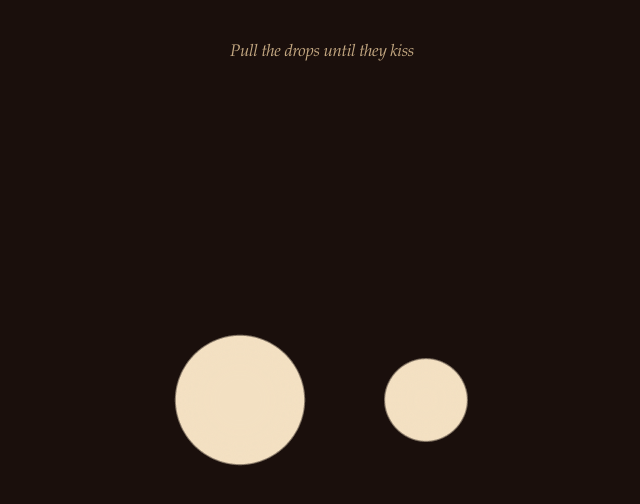
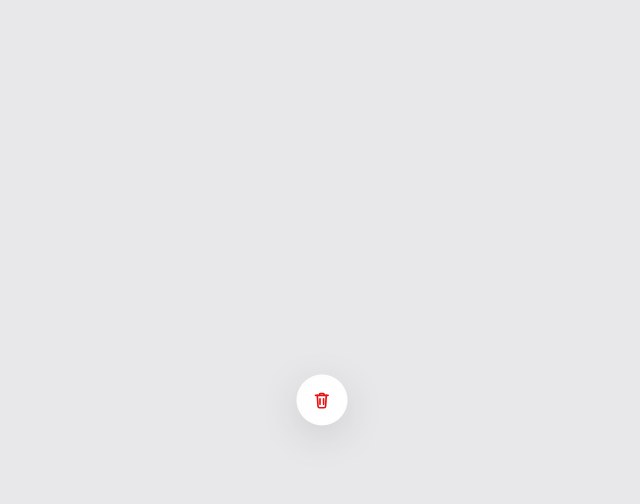
Before and after one commit to kaiser54/gooey-button, a React (Vite) app: page / in a window 1280 px wide. Shown: the top 504 px of the page, without its empty margins (318-958 px from the left). Built offline with nearby package versions, Linux system fonts and the light colour scheme.

Commit message:
Replace draggable blobs with a gooey delete confirm morph.
Clicking the trash control splits into Confirm and Cancel along a shared path, so the choice reads as coming from the same button.

```diff
--- a/index.html
+++ b/index.html
@@ -4,7 +4,7 @@
     <meta charset="UTF-8" />
     <link rel="icon" type="image/svg+xml" href="/favicon.svg" />
     <meta name="viewport" content="width=device-width, initial-scale=1.0" />
-    <meta name="theme-color" content="#1a0f0c" />
+    <meta name="theme-color" content="#e8e8ea" />
     <title>Gooey</title>
   </head>
   <body>
--- a/src/App.css
+++ b/src/App.css
@@ -3,24 +3,20 @@
   min-height: 100dvh;
   display: grid;
   place-items: center;
-  position: relative;
-  overflow: hidden;
   padding: env(safe-area-inset-top) env(safe-area-inset-right)
     env(safe-area-inset-bottom) env(safe-area-inset-left);
 }
 
-.hint {
+.sr-only {
   position: absolute;
-  top: max(2.5rem, calc(env(safe-area-inset-top) + 1.25rem));
-  margin: 0;
-  font-family: "Iowan Old Style", "Palatino Linotype", Palatino, Georgia, serif;
-  font-size: 1.05rem;
-  font-style: italic;
-  font-weight: 400;
-  letter-spacing: -0.02em;
-  text-wrap: balance;
-  color: #c4a882;
-  pointer-events: none;
+  width: 1px;
+  height: 1px;
+  padding: 0;
+  margin: -1px;
+  overflow: hidden;
+  clip: rect(0, 0, 0, 0);
+  white-space: nowrap;
+  border: 0;
 }
 
 .goo-defs {
@@ -30,63 +26,104 @@
   overflow: hidden;
 }
 
-.play {
-  width: min(92vw, 48rem);
-  height: min(72svh, 32rem);
-  border-radius: 2rem;
-}
-
-.play:focus-within {
-  outline: 2px solid #c4a882;
-  outline-offset: 6px;
+.cluster {
+  position: relative;
+  flex-shrink: 0;
+  height: 56px;
+  overflow: visible;
 }
 
 .gooey {
-  display: flex;
-  align-items: center;
-  justify-content: center;
-  gap: 4.5rem;
-  width: 100%;
-  height: 100%;
-  filter: url("#goo");
+  position: absolute;
+  inset: 0;
+  overflow: visible;
+  pointer-events: none;
+  filter: url("#goo") drop-shadow(0 10px 18px rgba(28, 28, 36, 0.12));
+}
+
+.gooey-flat {
+  filter: drop-shadow(0 10px 18px rgba(28, 28, 36, 0.12));
 }
 
 .blob {
-  appearance: none;
-  border: 0;
-  padding: 0;
-  margin: 0;
-  border-radius: 50%;
-  background: #f3e0c2;
-  cursor: grab;
-  touch-action: none;
-  user-select: none;
-  -webkit-user-select: none;
-  -webkit-tap-highlight-color: transparent;
+  position: absolute;
+  top: 0;
+  left: 0;
+  height: 56px;
+  border-radius: 999px;
+  background: #fff;
+  border: 1px solid rgba(0, 0, 0, 0.07);
+  transform-origin: center;
 }
 
-.blob:active {
-  cursor: grabbing;
+.blob-cancel,
+.hit-cancel {
+  transform-origin: left center;
 }
 
-.blob:focus {
+.hits {
+  position: absolute;
+  inset: 0;
+}
+
+.hit {
+  position: absolute;
+  top: 0;
+  left: 0;
+  height: 56px;
+  margin: 0;
+  padding: 0;
+  border: 0;
+  border-radius: 999px;
+  background: transparent;
+  cursor: pointer;
+  -webkit-tap-highlight-color: transparent;
+  font-family: -apple-system, BlinkMacSystemFont, "Segoe UI", sans-serif;
+  font-size: 1.0625rem;
+  font-weight: 700;
+  letter-spacing: -0.03em;
+  display: grid;
+  place-items: center;
+}
+
+.hit:focus {
   outline: none;
 }
 
-.blob:focus-visible {
-  outline: none;
+.hit:focus-visible {
+  outline: 2px solid #111;
+  outline-offset: 4px;
 }
 
-.blob-lg {
-  width: 8.5rem;
-  height: 8.5rem;
+.hit-content {
+  display: inline-flex;
+  align-items: center;
+  justify-content: center;
+  gap: 0.4rem;
+  pointer-events: none;
 }
 
-.blob-sm {
-  width: 5.75rem;
-  height: 5.75rem;
+.hit-delete,
+.hit-confirm {
+  color: #e81111;
 }
 
-body[data-dragging] .blob {
-  will-change: transform;
+.hit-cancel {
+  color: #111;
 }
+
+.trash-icon {
+  width: 1.35rem;
+  height: 1.35rem;
+  fill: none;
+  stroke: currentColor;
+  stroke-width: 1.85;
+  stroke-linecap: round;
+  stroke-linejoin: round;
+}
+
+@media (prefers-reduced-motion: reduce) {
+  .gooey {
+    filter: drop-shadow(0 10px 18px rgba(28, 28, 36, 0.12));
+  }
+}
--- a/src/App.tsx
+++ b/src/App.tsx
@@ -2,85 +2,112 @@ import {
   motion,
   useMotionValue,
   useReducedMotion,
-  type MotionValue,
+  useTransform,
+  type Transition,
 } from "motion/react"
-import { useRef, type KeyboardEvent, type RefObject } from "react"
+import { useEffect, useRef, useState } from "react"
 import "./App.css"
 
-const dragTransition = { bounceStiffness: 180, bounceDamping: 18 }
+const SIZE = 56
+const PILL_W = 156
+const GAP = 30
+const CLUSTER_OPEN = PILL_W * 2 + GAP
+const TARGET_X = PILL_W + GAP
+const IDLE_X = (CLUSTER_OPEN - SIZE) / 2
+const CANCEL_SCALE_FROM = 0.3
 
-function nudge(
-  event: KeyboardEvent<HTMLButtonElement>,
-  x: MotionValue<number>,
-  y: MotionValue<number>,
-  bounds: HTMLElement | null,
-) {
-  const step = event.shiftKey ? 24 : 10
-  const delta: Record<string, [number, number]> = {
-    ArrowLeft: [-step, 0],
-    ArrowRight: [step, 0],
-    ArrowUp: [0, -step],
-    ArrowDown: [0, step],
-  }
-  const next = delta[event.key]
-  if (!next || !bounds) return
-
-  event.preventDefault()
-
-  const area = bounds.getBoundingClientRect()
-  const blob = event.currentTarget.getBoundingClientRect()
-  const dx = Math.min(Math.max(next[0], area.left - blob.left), area.right - blob.right)
-  const dy = Math.min(Math.max(next[1], area.top - blob.top), area.bottom - blob.bottom)
-
-  x.set(x.get() + dx)
-  y.set(y.get() + dy)
+const springOpen: Transition = {
+  type: "spring",
+  duration: 1.5,
+  bounce: 0.4,
 }
 
-function Drop({
-  label,
-  size,
-  constraintsRef,
-  reduceMotion,
-}: {
-  label: string
-  size: "lg" | "sm"
-  constraintsRef: RefObject<HTMLDivElement | null>
-  reduceMotion: boolean | null
-}) {
-  const x = useMotionValue(0)
-  const y = useMotionValue(0)
+const springClose: Transition = {
+  type: "spring",
+  duration: 1.25,
+  bounce: 0.35,
+}
 
+const reduced: Transition = {
+  duration: 0.2,
+  ease: [0.23, 1, 0.32, 1],
+}
+
+function TrashIcon() {
   return (
-    <motion.button
-      type="button"
-      className={`blob blob-${size}`}
-      aria-label={label}
-      style={{ x, y }}
-      drag
-      dragConstraints={constraintsRef}
-      dragElastic={0.12}
-      dragMomentum={!reduceMotion}
-      dragTransition={dragTransition}
-      whileTap={{ scale: 0.97 }}
-      whileDrag={reduceMotion ? undefined : { scale: 1.05 }}
-      onDragStart={() => {
-        document.body.dataset.dragging = ""
-      }}
-      onDragEnd={() => {
-        delete document.body.dataset.dragging
-      }}
-      onKeyDown={(event) => nudge(event, x, y, constraintsRef.current)}
-    />
+    <svg
+      className="trash-icon"
+      viewBox="0 0 24 24"
+      aria-hidden="true"
+      focusable="false"
+    >
+      <path d="M5 7h14" />
+      <path d="M9.5 7V5.8c0-.4.3-.8.8-.8h3.4c.4 0 .8.4.8.8V7" />
+      <path d="M7 7l.8 12.2c.1.9.8 1.6 1.7 1.6h5c.9 0 1.6-.7 1.7-1.6L17 7" />
+      <path d="M10 11v6M14 11v6" />
+    </svg>
   )
 }
 
 function App() {
-  const playRef = useRef<HTMLDivElement>(null)
+  const [open, setOpen] = useState(false)
   const reduceMotion = useReducedMotion()
+  const deleteRef = useRef<HTMLButtonElement>(null)
+  const confirmRef = useRef<HTMLButtonElement>(null)
+  const wasOpen = useRef(false)
+  const openedByPointer = useRef(false)
+  const cancelX = useMotionValue(IDLE_X)
+  const fadeX = IDLE_X + (TARGET_X - IDLE_X) * 0.4
+  const blurPx = useTransform(
+    cancelX,
+    [IDLE_X, (IDLE_X + TARGET_X) / 2, TARGET_X],
+    [0, reduceMotion ? 0 : 2, 0],
+  )
+  const contentFilter = useTransform(blurPx, (value) =>
+    value < 0.12 ? "none" : `blur(${value}px)`,
+  )
+  const labelOpacity = useTransform(cancelX, [IDLE_X, fadeX, TARGET_X], [0, 1, 1])
+  const deleteOpacity = useTransform(cancelX, [IDLE_X, fadeX], [1, 0])
+
+  const transition = reduceMotion ? reduced : open ? springOpen : springClose
+  const cancelTransition: Transition = reduceMotion
+    ? reduced
+    : {
+        width: transition,
+        x: {
+          ...transition,
+          delay: open ? 0.04 : 0,
+        },
+        scale: {
+          ...transition,
+          delay: open ? 0.04 : 0,
+        },
+      }
+
+  useEffect(() => {
+    if (open) {
+      wasOpen.current = true
+      if (!openedByPointer.current) confirmRef.current?.focus()
+    } else if (wasOpen.current) {
+      deleteRef.current?.focus()
+    }
+  }, [open])
+
+  useEffect(() => {
+    if (!open) return
+    const onKey = (event: KeyboardEvent) => {
+      if (event.key === "Escape") setOpen(false)
+    }
+    window.addEventListener("keydown", onKey)
+    return () => window.removeEventListener("keydown", onKey)
+  }, [open])
+
+  const close = () => setOpen(false)
+  const cancelScale = open ? 1 : CANCEL_SCALE_FROM
 
   return (
     <main className="stage">
-      <h1 className="hint">Pull the drops until they kiss</h1>
+      <h1 className="sr-only">Delete</h1>
 
       <svg className="goo-defs" aria-hidden="true" focusable="false">
         <defs>
@@ -94,33 +121,114 @@ function App() {
           >
             <feGaussianBlur
               in="SourceGraphic"
-              stdDeviation="18"
+              stdDeviation="8"
               result="blur"
             />
             <feColorMatrix
               in="blur"
               mode="matrix"
-              values="1 0 0 0 0  0 1 0 0 0  0 0 1 0 0  0 0 0 22 -11"
+              values="1 0 0 0 0  0 1 0 0 0  0 0 1 0 0  0 0 0 22 -12"
               result="goo"
             />
           </filter>
         </defs>
       </svg>
 
-      <div ref={playRef} className="play">
-        <div className="gooey">
-          <Drop
-            label="Large drop"
-            size="lg"
-            constraintsRef={playRef}
-            reduceMotion={reduceMotion}
+      <div className="cluster" style={{ width: CLUSTER_OPEN }}>
+        <div className={reduceMotion ? "gooey gooey-flat" : "gooey"}>
+          <motion.div
+            className="blob"
+            animate={{
+              width: open ? PILL_W : SIZE,
+              x: open ? 0 : IDLE_X,
+            }}
+            transition={transition}
           />
-          <Drop
-            label="Small drop"
-            size="sm"
-            constraintsRef={playRef}
-            reduceMotion={reduceMotion}
+          <motion.div
+            className="blob blob-cancel"
+            animate={{
+              width: open ? PILL_W : SIZE,
+              x: open ? TARGET_X : IDLE_X,
+              scale: cancelScale,
+            }}
+            transition={cancelTransition}
+            onUpdate={(latest) => {
+              if (typeof latest.x === "number") cancelX.set(latest.x)
+            }}
           />
+        </div>
+
+        <div className="hits">
+          <motion.button
+            ref={deleteRef}
+            type="button"
+            className="hit hit-delete"
+            aria-label="Delete"
+            aria-expanded={open}
+            tabIndex={open ? -1 : 0}
+            aria-hidden={open}
+            animate={{
+              width: open ? PILL_W : SIZE,
+              x: open ? 0 : IDLE_X,
+            }}
+            transition={transition}
+            style={{ pointerEvents: open ? "none" : "auto" }}
+            onClick={(event) => {
+              openedByPointer.current = event.detail > 0
+              setOpen(true)
+            }}
+          >
+            <motion.span
+              className="hit-content"
+              style={{ filter: contentFilter, opacity: deleteOpacity }}
+            >
+              <TrashIcon />
+            </motion.span>
+          </motion.button>
+
+          <motion.button
+            ref={confirmRef}
+            type="button"
+            className="hit hit-confirm"
+            tabIndex={open ? 0 : -1}
+            aria-hidden={!open}
+            animate={{
+              width: open ? PILL_W : SIZE,
+              x: open ? 0 : IDLE_X,
+            }}
+            transition={transition}
+            style={{ pointerEvents: open ? "auto" : "none" }}
+            onClick={close}
+          >
+            <motion.span
+              className="hit-content"
+              style={{ filter: contentFilter, opacity: labelOpacity }}
+            >
+              Confirm
+            </motion.span>
+          </motion.button>
+
+          <motion.button
+            type="button"
+            className="hit hit-cancel"
+            tabIndex={open ? 0 : -1}
+            aria-hidden={!open}
+            animate={{
+              width: open ? PILL_W : SIZE,
+              x: open ? TARGET_X : IDLE_X,
+              scale: cancelScale,
+            }}
+            transition={cancelTransition}
+            style={{ pointerEvents: open ? "auto" : "none" }}
+            onClick={close}
+          >
+            <motion.span
+              className="hit-content"
+              style={{ filter: contentFilter, opacity: labelOpacity }}
+            >
+              Cancel
+            </motion.span>
+          </motion.button>
         </div>
       </div>
     </main>
--- a/src/index.css
+++ b/src/index.css
@@ -1,7 +1,7 @@
 @import "tailwindcss";
 
 :root {
-  color-scheme: dark;
+  color-scheme: light;
 }
 
 html,
@@ -17,12 +17,8 @@ body,
 body {
   position: relative;
   margin: 0;
-  background: #1a0f0c;
-  color: #f3e0c2;
+  background: #e8e8ea;
+  color: #111;
   -webkit-font-smoothing: antialiased;
   touch-action: manipulation;
 }
-
-body[data-dragging] {
-  user-select: none;
-}
```
